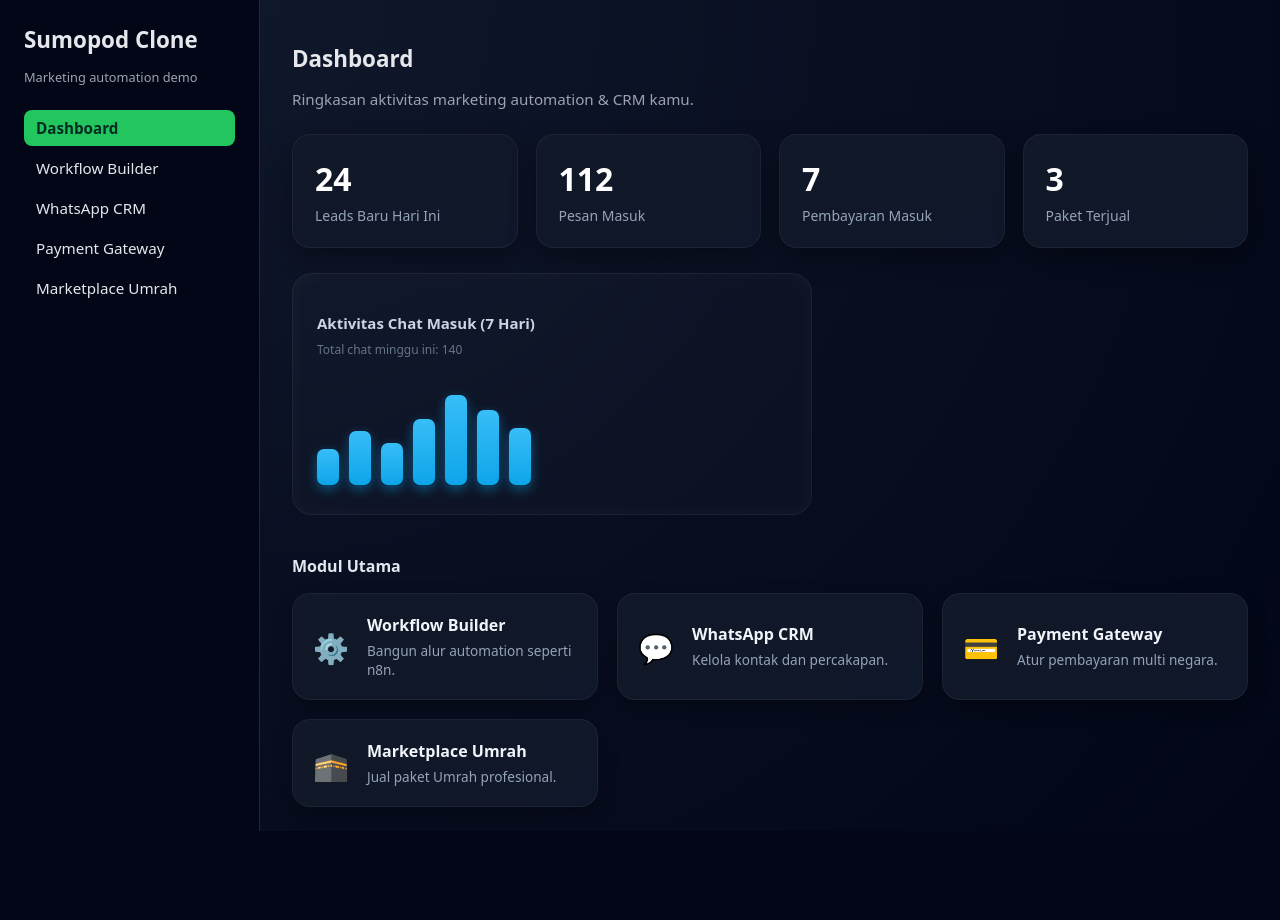
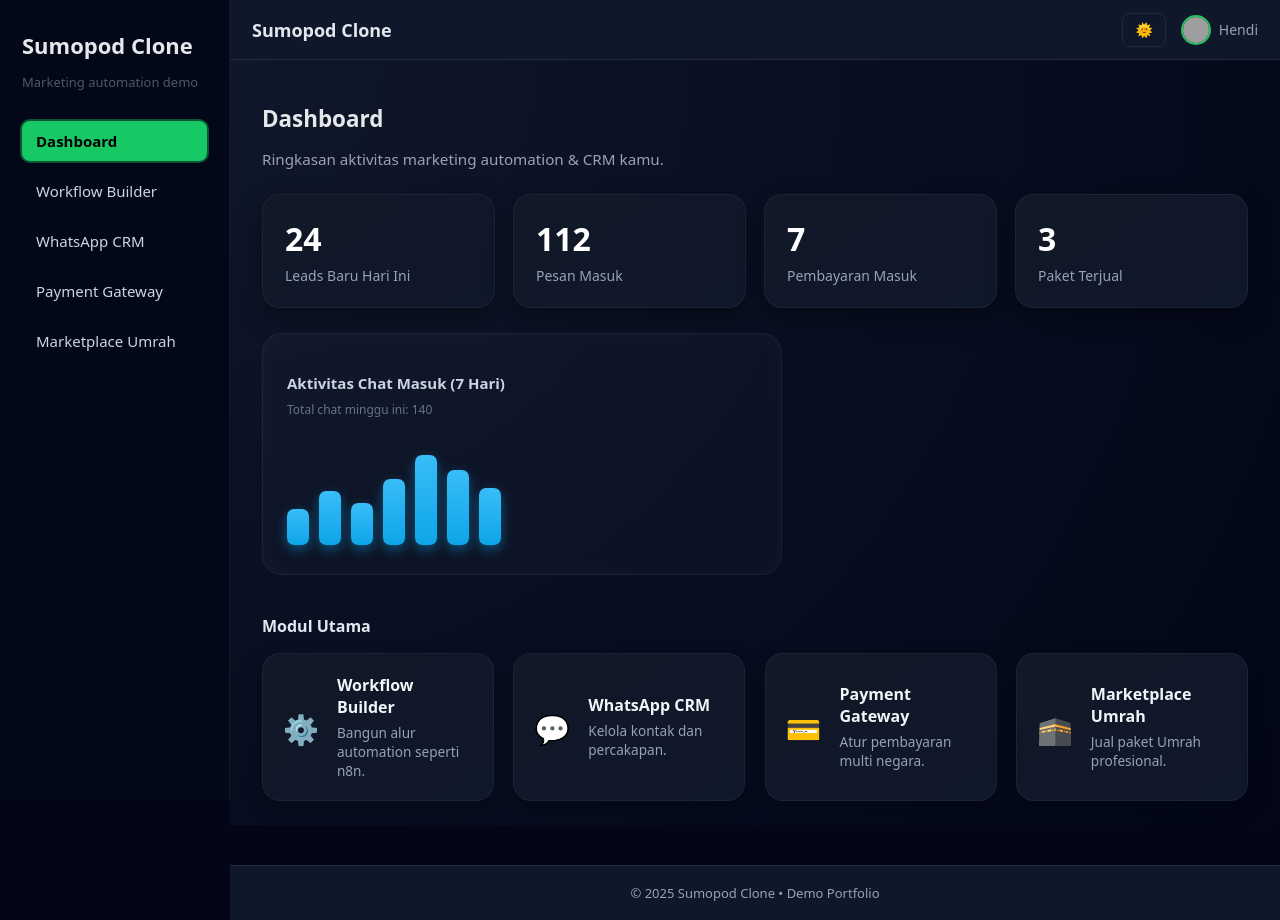
Before and after one commit to hendicprn/projek-sumopod, a React app: page / in a window 1280 px wide. Before the commit the page ends 831 px from the top, so only its background shows below. Built offline with nearby package versions, Linux system fonts and the light colour scheme; grey boxes are pictures that could not be loaded; the HTML template or start-up script is replaced by a standard one.

Commit message:
sidebar, foother dan header

```diff
--- a/src/App.css
+++ b/src/App.css
@@ -1,3 +1,132 @@
+/* =====================================================
+   ROOT THEME SYSTEM (Dark / Light)
+===================================================== */
+:root {
+  --bg: #020617;
+  --bg-card: #0f172a;
+  --text: #e2e8f0;
+  --text-light: #94a3b8;
+  --border: rgba(255,255,255,0.08);
+}
+
+body[data-theme="light"] {
+  --bg: #f4f6f8;
+  --bg-card: #ffffff;
+  --text: #1e293b;
+  --text-light: #64748b;
+  --border: rgba(0,0,0,0.1);
+}
+
+/* GLOBAL APPLY */
+body {
+  background: var(--bg);
+  color: var(--text);
+  transition: 0.25s ease;
+  margin: 0;
+}
+
+/* =====================================================
+   FIX GLOBAL LAYOUT
+===================================================== */
+.app-container {
+  display: flex;
+  min-height: 100vh;
+}
+
+.main-content {
+  flex: 1;
+  padding: 1.5rem 2rem;
+  overflow-y: auto;
+}
+
+/* =====================================================
+   HEADER (sticky top)
+===================================================== */
+
+.app-header {
+  position: sticky;
+  top: 0;
+  z-index: 50;
+  height: 60px;
+  background: var(--bg-card);
+  border-bottom: 1px solid var(--border);
+  display: flex;
+  align-items: center;
+  justify-content: space-between;
+  padding: 0 22px;
+  backdrop-filter: blur(6px);
+}
+
+.header-title {
+  font-size: 18px;
+  font-weight: 600;
+  color: var(--text);
+}
+
+.header-right {
+  display: flex;
+  align-items: center;
+  gap: 15px;
+}
+
+.theme-toggle {
+  padding: 8px 12px;
+  border-radius: 8px;
+  border: 1px solid var(--border);
+  background: transparent;
+  color: var(--text);
+  font-size: 14px;
+  cursor: pointer;
+}
+
+.theme-toggle:hover {
+  background: rgba(255,255,255,0.08);
+}
+
+/* User area */
+.header-user {
+  display: flex;
+  align-items: center;
+  gap: 8px;
+}
+
+.header-avatar {
+  width: 30px;
+  height: 30px;
+  border-radius: 999px;
+  border: 2px solid #22c55e;
+}
+
+.header-username {
+  font-size: 14px;
+  color: var(--text-light);
+}
+
+/* =====================================================
+   FOOTER (always bottom)
+===================================================== */
+
+.app-footer {
+  margin-top: 40px;
+  padding: 18px 0;
+  text-align: center;
+  font-size: 13px;
+  color: var(--text-light);
+  border-top: 1px solid var(--border);
+  background: var(--bg-card);
+}
+
+.content-wrapper {
+  flex: 1;
+  display: flex;
+  flex-direction: column;
+  margin-left: 230px;  /* match dengan sidebar width */
+}
+
+.main-content {
+  flex: 1;
+}
+
 .app-container {
   display: flex;
   min-height: 100vh;
@@ -7,12 +136,7 @@
     sans-serif;
 }
 
-.sidebar {
-  width: 260px;
-  padding: 1.5rem;
-  background: #020617;
-  border-right: 1px solid #1e293b;
-}
+
 
 .logo {
   font-size: 1.4rem;
@@ -1794,3 +1918,63 @@
   background: #3d2a1f;
   color: #ffc38f;
 }
+
+/* ================================
+   SIDEBAR PREMIUM (FINAL)
+================================ */
+.sidebar {
+  width: 230px;
+  background: #020817;
+  padding: 30px 22px;
+  border-right: 1px solid rgba(255,255,255,0.06);
+
+  position: fixed;
+  top: 0;
+  left: 0;
+  height: 100vh;     /* agar full tinggi layar */
+  overflow-y: auto;  /* kalau menu panjang tetap bisa discroll */
+  z-index: 100;      /* agar tidak ketutup */
+}
+
+
+.logo {
+  font-size: 22px;
+  font-weight: 700;
+  margin-bottom: 4px;
+}
+
+.subtitle {
+  font-size: 13px;
+  opacity: 0.5;
+  margin-bottom: 30px;
+}
+
+/* NAV */
+.nav {
+  display: flex;
+  flex-direction: column;
+  gap: 10px;
+}
+
+.nav-link {
+  display: block;
+  padding: 10px 14px;
+  border-radius: 8px;
+  text-decoration: none;
+  color: #cbd5e1;
+  font-size: 15px;
+  transition: 0.2s;
+}
+
+.nav-link:hover {
+  background: rgba(255,255,255,0.06);
+  color: #fff;
+}
+
+/* ACTIVE MENU */
+.nav-link.active {
+  background: #17c964;  /* green premium */
+  color: #000;
+  font-weight: 600;
+  box-shadow: 0 0 0 2px rgba(23,201,100,0.4);
+}
--- a/src/App.jsx
+++ b/src/App.jsx
@@ -1,4 +1,4 @@
-import { useState } from "react";
+import { useState, useEffect } from "react";
 import { NavLink, Routes, Route } from "react-router-dom";
 import "./App.css";
 
@@ -229,31 +229,63 @@ const umrahPackages = [
 
 
 function App() {
+  // ========== THEME MODE SYSTEM ==========
+  const [theme, setTheme] = useState(
+    localStorage.getItem("theme") || "dark"
+  );
+
+  const toggleTheme = () => {
+    const newTheme = theme === "dark" ? "light" : "dark";
+    setTheme(newTheme);
+    localStorage.setItem("theme", newTheme);
+  };
+
+  useEffect(() => {
+    document.body.setAttribute("data-theme", theme);
+  }, [theme]);
+
+  // =======================================
   return (
     <div className="app-container">
+
+      {/* SIDEBAR */}
       <aside className="sidebar">
         <h1 className="logo">Sumopod Clone</h1>
         <p className="subtitle">Marketing automation demo</p>
 
         <nav className="nav">
-          <NavLink to="/" end className="nav-link">
-            Dashboard
-          </NavLink>
-          <NavLink to="/workflows" className="nav-link">
-            Workflow Builder
-          </NavLink>
-          <NavLink to="/whatsapp-crm" className="nav-link">
-            WhatsApp CRM
-          </NavLink>
-          <NavLink to="/payments" className="nav-link">
-            Payment Gateway
-          </NavLink>
-          <NavLink to="/umrah-marketplace" className="nav-link">
-            Marketplace Umrah
-          </NavLink>
+          <NavLink to="/" end className="nav-link">Dashboard</NavLink>
+          <NavLink to="/workflows" className="nav-link">Workflow Builder</NavLink>
+          <NavLink to="/whatsapp-crm" className="nav-link">WhatsApp CRM</NavLink>
+          <NavLink to="/payments" className="nav-link">Payment Gateway</NavLink>
+          <NavLink to="/umrah-marketplace" className="nav-link">Marketplace Umrah</NavLink>
         </nav>
       </aside>
 
+
+      {/* ============================
+          CONTENT WRAPPER (baru)
+         ============================ */}
+      <div className="content-wrapper">
+
+        {/* HEADER */}
+        <header className="app-header">
+          <h2 className="header-title">Sumopod Clone</h2>
+
+          <div className="header-right">
+            <button className="theme-toggle" onClick={toggleTheme}>
+              {theme === "dark" ? "🌞" : "🌙"}
+            </button>
+
+            <div className="header-user">
+              <img src="/avatar.png" className="header-avatar" />
+              <span className="header-username">Hendi</span>
+            </div>
+          </div>
+        </header>
+
+
+        {/* MAIN CONTENT */}
         <main className="main-content">
           <Routes>
             <Route path="/" element={<Dashboard />} />
@@ -263,9 +295,18 @@ function App() {
             <Route path="/umrah-marketplace" element={<UmrahMarketplace />} />
           </Routes>
         </main>
+
+
+        {/* FOOTER */}
+        <footer className="app-footer">
+          © 2025 Sumopod Clone • Demo Portfolio
+        </footer>
+
+      </div> {/* END WRAPPER */}
     </div>
   );
 }
+
 
 // ====== Halaman-halaman dasar (nanti kita isi lebih dalam) ======
 
```
Lines whose indentation alone changed are shown as unchanged.
